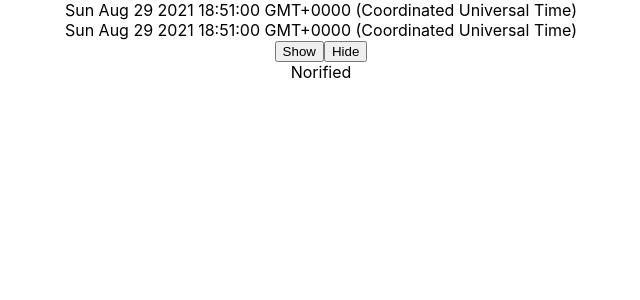
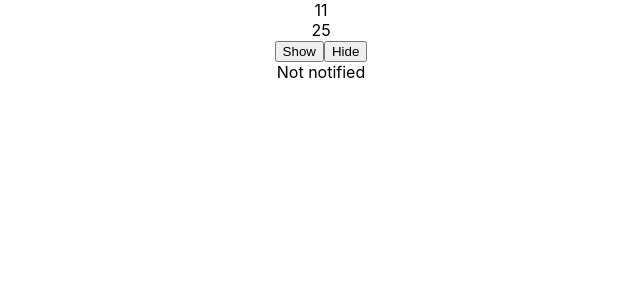
Before and after one commit to virajshinde/Notifications, a React (Create React App) app: page / in a window 1280 px wide. Shown: the top 300 px of the page, without its empty margins (319-959 px from the left). Built offline with nearby package versions, Linux system fonts and the light colour scheme.

Commit message:
Comparison between current time and dedicated time working.Giving notification output

```diff
--- a/src/components/notifications.js
+++ b/src/components/notifications.js
@@ -5,10 +5,10 @@ import {useState} from 'react'
 
 
 
-const notify1 = new Date(2021,7,29,18,51)
+const notify1 = new Date(2021,7,29,19,11).getMinutes()
 const notifystring1 = notify1.toString()
-const notify2 = new Date(2021,7,29,18,51)
-const notifystring2 = notify2.toString()
+// const notify2 = new Date(2021,7,29,18,51)
+// const notifystring2 = notify2.toString()
 
 const dateNotify = new Date()
 
@@ -19,12 +19,21 @@ const dateNotifyString = dateNotify.toString()
 const Notify = () => {
 
     var notify = null
-
+    const notify2 = new Date().getMinutes()
+    const notifystring2 = notify2.toString()
     const [dates,setDates] = useState([notifystring1,notifystring2])
     const [isActive,setIsActive] = useState(true)
 
      const notification = null
 
+    setInterval(() => {
+        console.log(dates)
+     if(dates[0]===dates[1]){
+         notify = 'Norified'
+     }else{
+         notify = 'Not notified'
+     }
+    })
     console.log(dates)
      if(dates[0]===dates[1]){
          notify = 'Norified'
```
